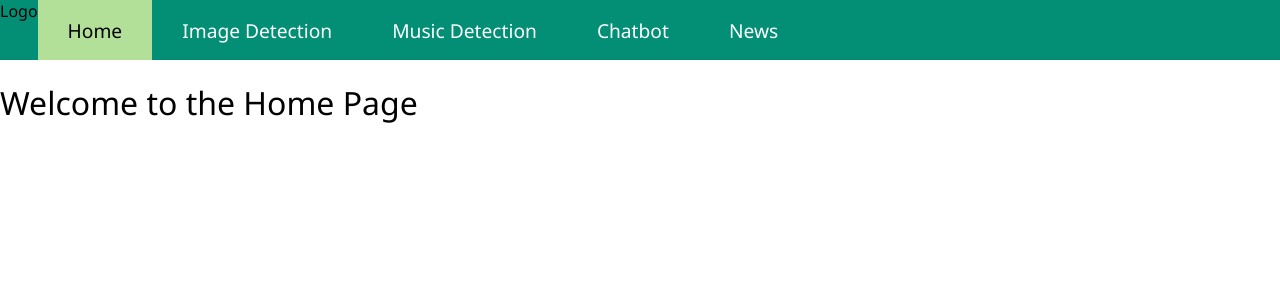
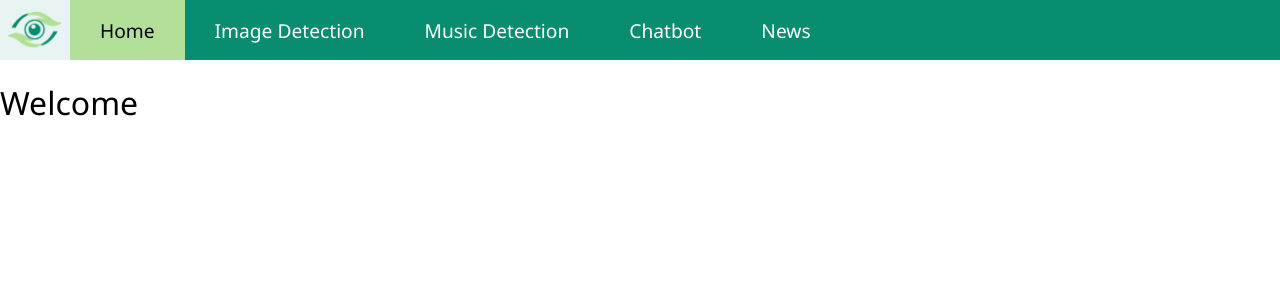
Before and after one commit to VietHungUET/SightTech, a React (Vite) app in the folder frontend/: page / in a window 1280 px wide. Shown: the top 300 px of the page. Built offline with nearby package versions, Linux system fonts and the light colour scheme.

Commit message:
[Feat] Add speech synthesis + Currency detection

```diff
--- a/frontend/src/components/ImageDetectionOptions.jsx
+++ b/frontend/src/components/ImageDetectionOptions.jsx
@@ -2,6 +2,7 @@ import './ImageDetectionOptions.css';
 import { Stack, Paper, Typography, Box } from '@mui/material';
 import { CameraAlt, Article, MonetizationOnRounded, QrCodeScanner } from '@mui/icons-material';
 import {useState} from "react";
+import {speech} from "../utils/utils.jsx";
 
 export default function ImageDetectionOptions({setDetectionType}) {
 
@@ -23,6 +24,7 @@ export default function ImageDetectionOptions({setDetectionType}) {
                        onClick={() => {
                            setSelected(index);
                            setDetectionType(option.type);
+                           speech("Switched to " + option.label + "option")
                        }}>
                     <Box className="option-icon">{option.icon}</Box>
                     <Typography variant="body1">{option.label}</Typography>
--- a/frontend/src/components/MenuBar.css
+++ b/frontend/src/components/MenuBar.css
@@ -1,6 +1,7 @@
 nav {
     display: flex;
-    background-color:  #028f76;
+    /*background-color:  #028f76;*/
+    background-color: #098D71;
     width: 100%;
     height: 60px;
 }
@@ -25,3 +26,17 @@ a.active {
     color:  black;
     background-color:  #b3e099;
 }
+
+.logo-container {
+    width: 70px;
+    display: flex;
+    justify-content: center;
+    align-items: center;
+    background-color: rgba(255, 255, 255, 0.9);
+}
+
+.logo {
+    width: 100%;
+    height: 100%;
+    object-fit: contain;
+}
--- a/frontend/src/components/MenuBar.jsx
+++ b/frontend/src/components/MenuBar.jsx
@@ -1,10 +1,13 @@
 import {NavLink} from "react-router-dom";
 import "./MenuBar.css"
+import logo from "../assets/logo.png"
 
 export default function MenuBar() {
     return (
         <nav>
-            <div>Logo</div>
+            <div className="logo-container">
+                <img className="logo" src={logo} alt=""/>
+            </div>
             <NavLink to="/">Home</NavLink>
             <NavLink to="/image">Image Detection</NavLink>
             <NavLink to="/music">Music Detection</NavLink>
--- a/frontend/src/pages/Home.jsx
+++ b/frontend/src/pages/Home.jsx
@@ -1,3 +1,13 @@
+import {useEffect} from "react";
+import {speech} from "../utils/utils.jsx";
+
 export default function Home() {
-    return <h1>Welcome to the Home Page</h1>
+
+    const introduction = "Welcome"
+
+    useEffect(() => {
+        speech(introduction);
+    }, []);
+
+    return <h1>{introduction}</h1>
 }
--- a/frontend/src/pages/ImageDetection.jsx
+++ b/frontend/src/pages/ImageDetection.jsx
@@ -2,15 +2,21 @@ import WebCam from "../components/WebCam.jsx";
 import ImageDetectionOptions from "../components/ImageDetectionOptions.jsx";
 import "./ImageDetection.css"
 import {Button} from "@mui/material";
-import React, {useCallback, useRef, useState} from "react";
+import React, {useCallback, useEffect, useRef, useState} from "react";
 import userAPI from "../utils/userAPI.jsx";
-import {dataURLtoBlob} from "../utils/utils.jsx";
+import {dataURLtoBlob, speech} from "../utils/utils.jsx";
 
 export default function ImageDetection() {
     const webcamRef = useRef(null);
     const [detectionType, setDetectionType] = useState("Object");
     const [command, setCommand] = useState("");
     const [reply, setReply] = useState("");
+
+    const introduction = "This is the Image Detection mode, " +
+        "you are currently in object detection option and can switch to text, currency or barcode detection options"
+    useEffect(() => {
+        speech(introduction);
+    }, [])
 
     const capture = useCallback(async () => {
         const imageSrc = webcamRef.current.getScreenshot();
@@ -19,24 +25,44 @@ export default function ImageDetection() {
             return;
         }
 
+        speech("Screenshot captured, processing")
+
         const blob = dataURLtoBlob(imageSrc);
         const file = new File([blob], "screenshot.jpg", { type: blob.type });
         const imageData = new FormData();
         imageData.append("file", file);
 
-        console.log(detectionType);
+        console.log(detectionType, imageData);
 
         switch (detectionType) {
             case "Object":
                 break;
 
             case "Text":
-                const result = await userAPI.postDocumentRecognition(imageData);
-                console.log(result.data.text);
-                setReply(result.data.text);
+                try {
+                    const textResult = await userAPI.postDocumentRecognition(imageData);
+                    if (!textResult) {
+                        speech("Failed to recognize text data.");
+                    }
+                    //console.log(result.data.text);
+                    setTimeout(() => {speech("The text detected is" + textResult.data.text)}, 1000);
+                    setReply(textResult.data.text);
+                } catch (error) {
+                    speech("Error occurred when recognizing image data.");
+                }
                 break;
 
             case "Currency":
+                try {
+                    const currencyResult = await userAPI.postCurrencyDetection(imageData);
+                    if (!currencyResult) {
+                        speech("Failed to recognize currency.");
+                    }
+                    setTimeout(() => {speech(currencyResult.data.text)}, 1000)
+                    setReply(currencyResult.data.text);
+                } catch (error) {
+                    speech("Error occurred when recognizing image data.")
+                }
                 break;
 
             case "Barcode":
--- a/frontend/src/utils/userAPI.jsx
+++ b/frontend/src/utils/userAPI.jsx
@@ -12,6 +12,11 @@ const userAPI = {
         const url = "/document_recognition";
         return axiosClient.post(url, imageData);
     },
+
+    postCurrencyDetection: (imageData) => {
+        const url = "/currency_detection";
+        return axiosClient.post(url, imageData);
+    },
 }
 
 export default userAPI;
--- a/frontend/src/utils/utils.jsx
+++ b/frontend/src/utils/utils.jsx
@@ -7,3 +7,10 @@ export function dataURLtoBlob(dataURL) {
     for (let i = 0; i < len; i++) bytes[i] = binary.charCodeAt(i);
     return new Blob([bytes], { type: mime });
 }
+
+export function speech(content) {
+    if (!window.speechSynthesis) return;
+    const utter = new SpeechSynthesisUtterance(content);
+    window.speechSynthesis.cancel();
+    window.speechSynthesis.speak(utter);
+}
```
Also changed, not shown: frontend/src/assets/logo.png (added).
